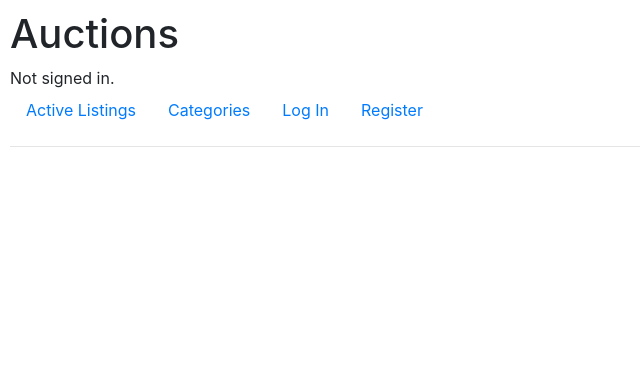
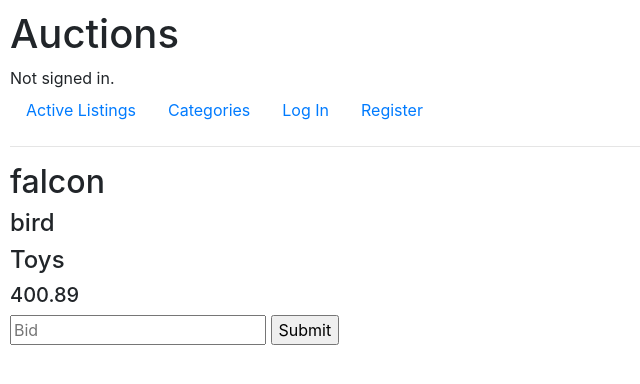
Before and after one commit to rafaelmourato/commerce-cs50, a Django app: page /listing/2 in a window 1280 px wide. Shown: the top 384 px of the page, without its empty margins (0-640 px from the left). Run offline with Django 3.2, Linux system fonts and the light colour scheme; data comes from the database, SQL or seed files in the repository; both versions use the stored data as it was after the commit; some libraries are stand-ins or nearby versions.

Commit message:
bidding sistem created

```diff
--- a/auctions/templates/auctions/listing.html
+++ b/auctions/templates/auctions/listing.html
@@ -1,6 +1,26 @@
 {% extends "auctions/layout.html" %}
 
 {% block body %}
+<h2>{{ listing.Title }}</h2>
 
+<div>
+    <div>
+        {{ listing.Image }}
+    </div>
+    <div>
+        <h4> {{ listing.Description }} </h4>
+        <h4> {{ listing.Category }} </h4>
+        <h5> {{ listing.CurrentBid }} </h5>
+        {% if error %}
+            <h5>{{ error }}</h5>
+        {% endif %}
+        <form action="{% url 'listing' listing.id %}" method="POST">
+            {% csrf_token %}
+            <input type="text" placeholder="Bid" name="bid">
+            <input type="submit" placeholder="Place Bid">
+        </form>
+    </div>
+
+</div>
 
 {% endblock %}
--- a/auctions/views.py
+++ b/auctions/views.py
@@ -51,9 +51,31 @@ def categories(request):
 
 def listing(request, id):
     listing = Listing.objects.get(pk=id)
-    return render(request, "auctions/listing.html",{
-        "listing": listing
-    })
+    if request.method == "POST":
+        bid = request.POST.get("bid")
+        if bid:
+            bid2 = float(bid)
+            if bid2 > listing.CurrentBid:
+                listing.Owner = request.user
+                listing.CurrentBid = bid
+                listing.save()
+                return render(request, "auctions/listing.html",{
+                "listing": listing
+            })
+            else:
+                return render(request, "auctions/listing.html",{
+                "listing": listing,
+                "error": "Your bid must be higher than the current bid"
+            })
+        else:
+            return render(request, "auctions/listing.html",{
+                "listing": listing,
+                "error": "You must place a bid"
+            })
+    else:
+        return render(request, "auctions/listing.html",{
+            "listing": listing
+        })
 
 def watchlist(request):
     return render(request, "auctions/watchlist.html")
```
Also changed, not shown: README.md, db.sqlite3.
